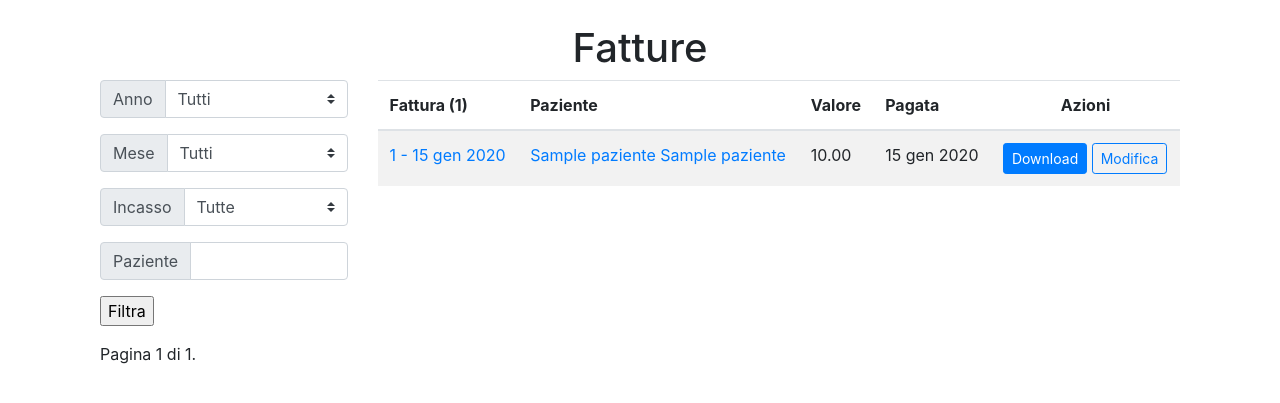
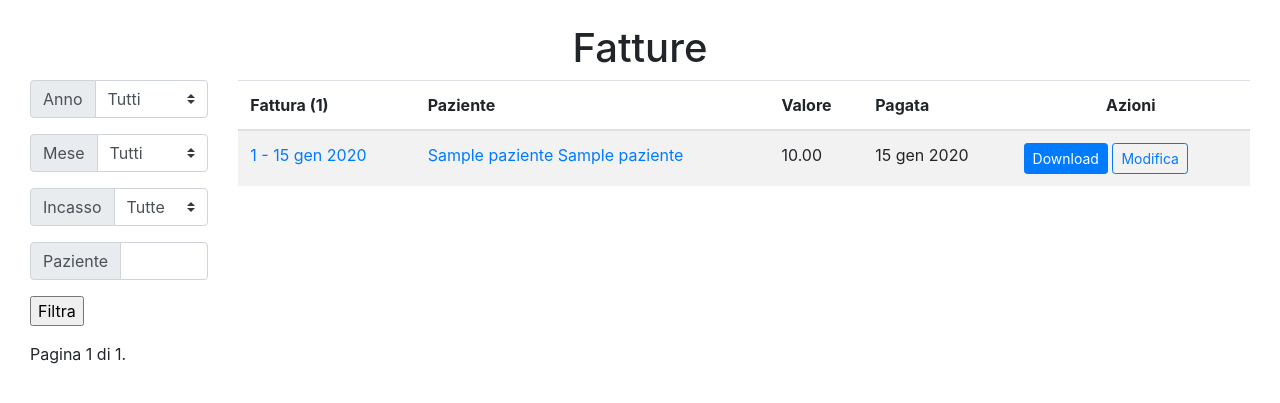
Before and after one commit to DckCanal/Studio, a Django app: page /gestione/fatture/ in a window 1280 px wide. Shown: the part 56-459 px from the top of the page. Run offline with Django 3.2, Linux system fonts and the light colour scheme; a user stored in the database is signed in; tables that the repository leaves empty hold one stand-in row (values such as "Sample post"); some libraries are stand-ins or nearby versions.

Commit message:
UI: fattura_list.html enlarge page and table

```diff
--- a/gestione/templates/gestione/fattura_list.html
+++ b/gestione/templates/gestione/fattura_list.html
@@ -10,7 +10,7 @@
 <div class="row md-12">
   <!--<nav id="sidebarMenu" class="col-md-3 col-lg-2 d-md-block bg-light sidebar collapse">
     <div class="sidebar-sticky pt-3 col-md-3">-->
-      <div class="col-xl-3">
+      <div class="col-xl-2">
         <form action="{% url 'fatture' %}" method="GET">
           <div class="input-group mb-3">
             <div class="input-group-prepend">
@@ -83,12 +83,8 @@
   </nav>-->
 
 
-
-
-
-
-  <div class="table-responsive col-xl-9">
-    <table class="table table-striped table-md">
+  <div class="table-responsive col-xl-10">
+    <table class="table table-striped table-lg">
       <thead>
         <tr>
           <th>Fattura ({{page_obj.paginator.count}})</th>
@@ -150,5 +146,10 @@
                 source: "{% url 'search' %}",
                 minLength: 2,
               });        });</script>
+<script>
+  const container = document.querySelector('.container');
+  container.classList.remove('container');
+  container.classList.add('container-fluid');
+</script>
 
 {% endblock main-content %}
```
